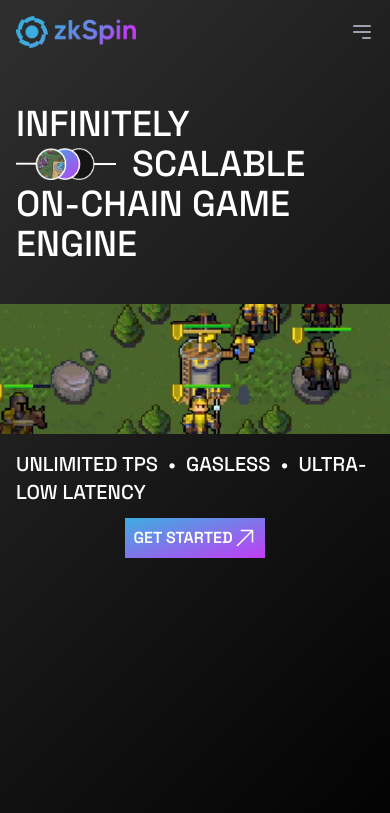
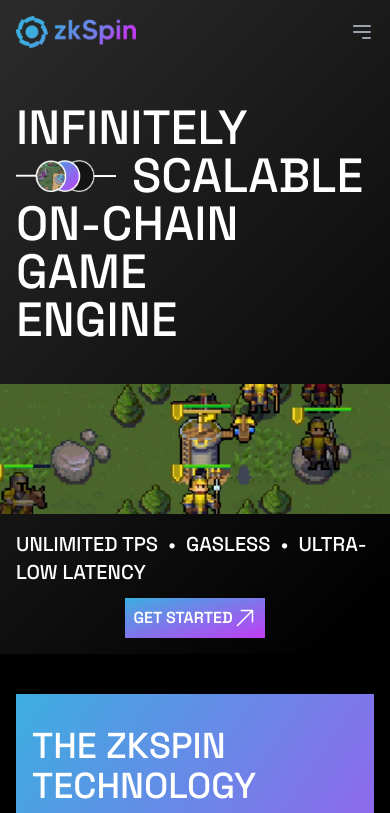
Before and after one commit to vishalmet/zkSpin, a React (Vite) app: page / in a window 390 px wide. Shown: the top 813 px of the page. Built offline with nearby package versions, Linux system fonts and the light colour scheme.

Commit message:
ui adjustment

```diff
--- a/src/components/Footer.jsx
+++ b/src/components/Footer.jsx
@@ -7,11 +7,12 @@ import Twitter from "../assets/icons/Twitter.png"
 const Footer = () => {
   return (
     <div className=" bg-gradient-to-br from-customStart to-customEnd h-full mt-24">
-      <div className="mx-20 py-20 md:flex">
-        <div className=" flex-1">
+      <div className="mx-4 md:mx-20 py-10 md:py-20 md:flex">
+        <div className=" flex-1 pb-10 md:pb-0">
           <img className=" w-[155px] h-[40px]" src={Logo2} alt="" />
         </div>
         <div className="pt-2 space-y-4 md:space-y-0 md:flex md:space-x-32">
+          <div className=" flex justify-center space-x-16 md:space-x-32">
           <div className="">
             <p className="font-semibold text-xl">SPIN</p>
             <ol>
@@ -27,6 +28,8 @@ const Footer = () => {
               <ul href="">Docs</ul>
             </ol>
           </div>
+          </div>
+          <div className=" flex justify-center">
           <div className="">
             <p className="font-semibold text-xl">ABOUT</p>
             <div className=" flex gap-3">
@@ -35,6 +38,7 @@ const Footer = () => {
                 <img className=" h-[24px] w-[24px]" src={Twitter} alt="" />
             </div>
           </div>
+          </div>
         </div>
       </div>
     </div>
--- a/src/pages/Home.jsx
+++ b/src/pages/Home.jsx
@@ -13,7 +13,7 @@ import Footer from "../components/Footer";
 const Home = () => {
   return (
     <div className="bg-black text-white epilogue">
-      <div className="gradient-container overflow-x-hidden min-h-screen space-grotesk text-4xl md:text-5xl lg:text-9xl font-medium uppercase">
+      <div className="gradient-container overflow-x-hidden min-h-full pb-4 md:pb-0 md:min-h-screen space-grotesk text-5xl md:text-5xl lg:text-9xl font-medium uppercase">
         <Navbar />
         <div className=" pt-10  max-w-7xl px-4 md:px-6 lg:px-8 mx-auto">
           <p className="  ">Infinitely</p>
```
